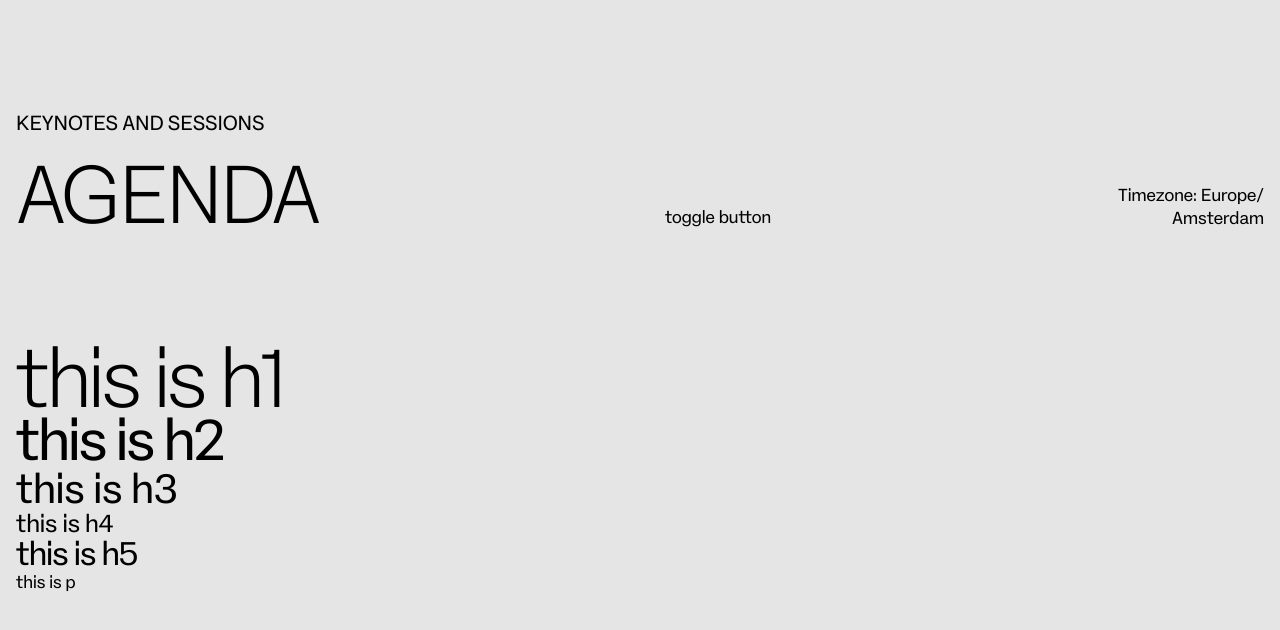
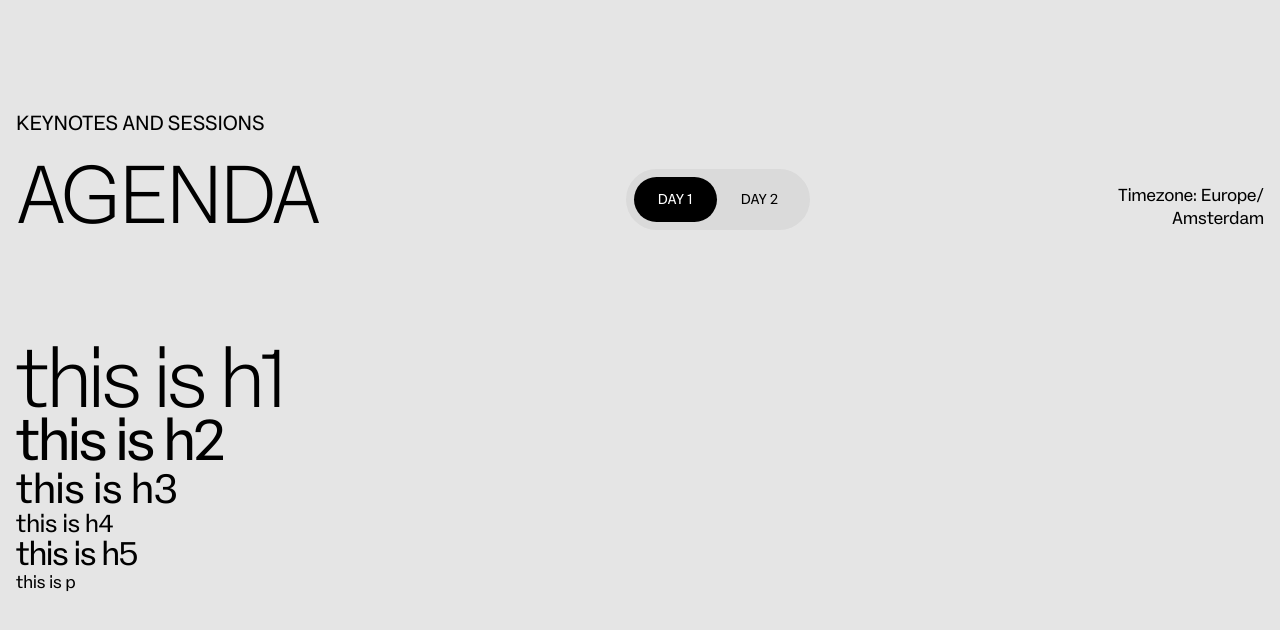
Before and after one commit to yanalalmer/o9solutions-next, a Next.js app: page / in a window 1280 px wide. Shown: the top 630 px of the page. Built offline with nearby package versions, Linux system fonts and the light colour scheme.

Commit message:
added toggle button

```diff
--- /dev/null
+++ b/src/components/global/buttons/ToggleButton.jsx
@@ -0,0 +1,38 @@
+'use client';
+import React from 'react';
+
+export const ToggleButton = () => {
+  const [filter, setFilter] = React.useState('Day 1');
+
+  const toggleFilter = () => {
+    if (filter === 'Day 1') {
+      setFilter('Day 2');
+    } else {
+      setFilter('Day 1');
+    }
+  };
+  console.log(filter);
+  return (
+    <>
+      <div
+        onClick={toggleFilter}
+        className='bg-cardBackground rounded-[200px] p-2 flex justify-between items-center cursor-pointer w-fit'
+      >
+        <span
+          className={`uppercase px-6 py-3 rounded-[46px] text-center text-xs transition duration-1000 ${
+            filter === 'Day 1' ? 'bg-black text-white' : ''
+          }`}
+        >
+          Day 1
+        </span>
+        <span
+          className={`uppercase px-6 py-3 rounded-[46px] text-center text-xs transition duration-1000 ${
+            filter === 'Day 2' ? 'bg-black text-white' : ''
+          }`}
+        >
+          Day 2
+        </span>
+      </div>
+    </>
+  );
+};
--- a/src/components/index.js
+++ b/src/components/index.js
@@ -1,3 +1,5 @@
 // layout
 export * from './layout/Container';
 export * from './layout/Header';
+// global
+export * from './global/buttons/ToggleButton';
--- a/src/components/layout/Header.jsx
+++ b/src/components/layout/Header.jsx
@@ -1,3 +1,5 @@
+import { ToggleButton } from '@/components';
+
 export const Header = () => {
   return (
     <header className='py-18 mobile:py-0 mobile:mb-12 tablet:mb-18 desktop:flex desktop:justify-between desktop:items-end desktop:mb-28 desktopL:mb-36'>
@@ -7,7 +9,7 @@ export const Header = () => {
         </p>
         <h1 className='mb-8 tablet:mb-14 desktop:mb-0 uppercase'>agenda</h1>
       </div>
-      <div>toggle button</div>
+      <ToggleButton />
       <div className='hidden desktop:block leading-[135%]'>
         <span className='block text-right'>Timezone: Europe/</span>
         <span className='block text-right'>Amsterdam</span>
```
